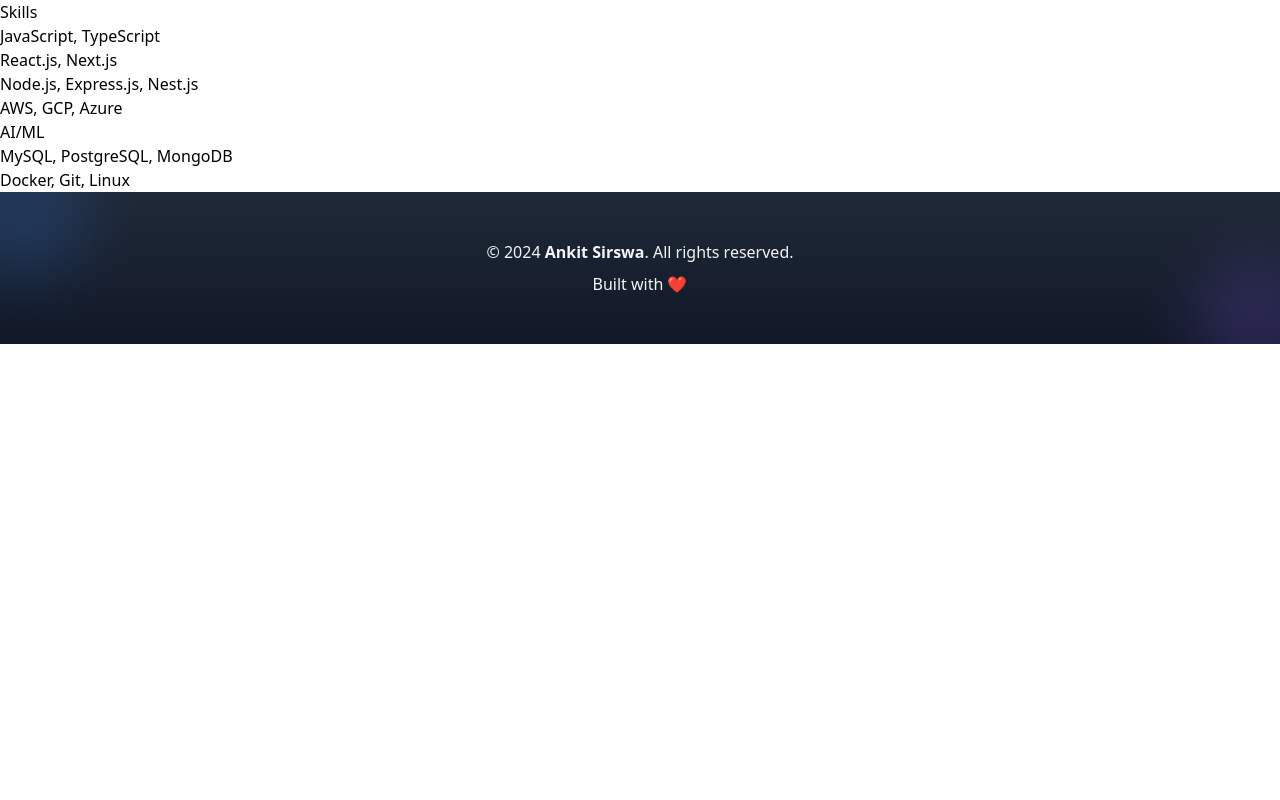
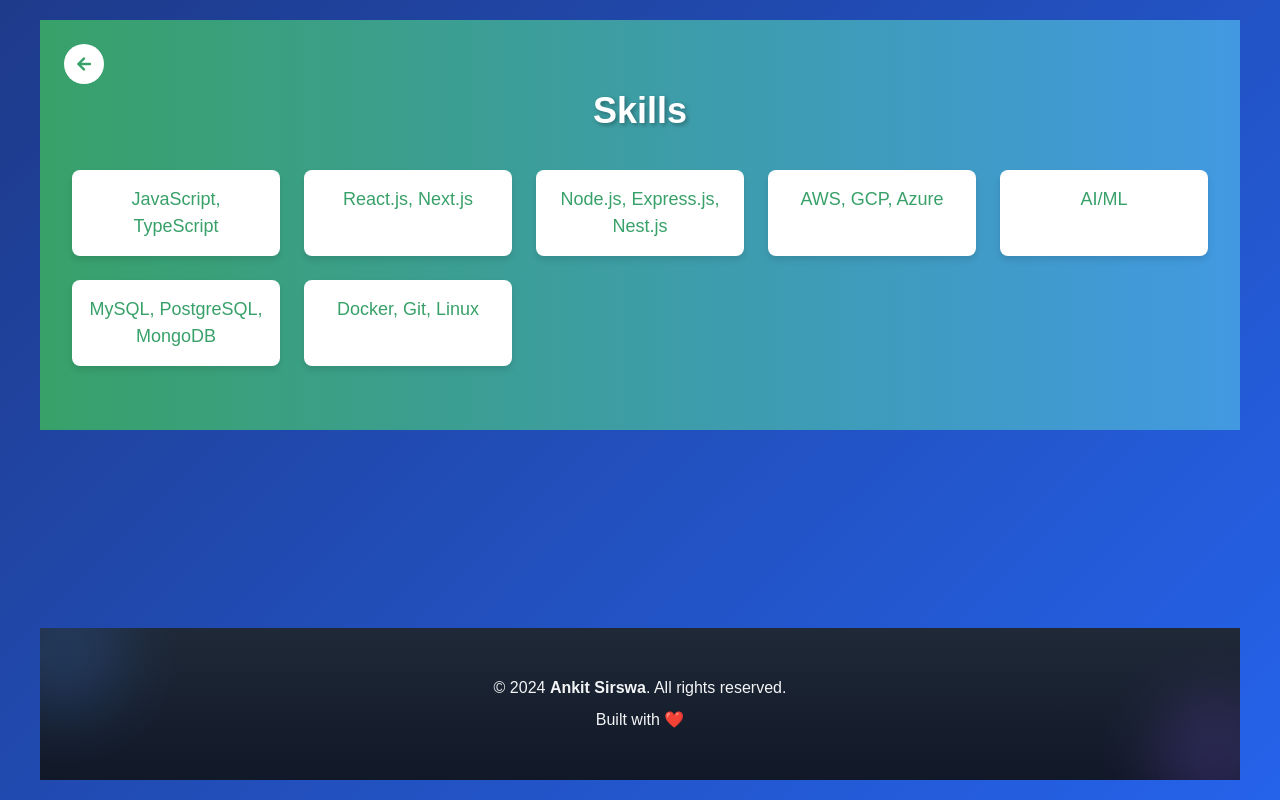
Before and after one commit to iankitt0007/my-portfolio, a Next.js app: page /skills in a window 1280 px wide. Built offline with nearby package versions, Linux system fonts and the light colour scheme.

Commit message:
ui enhancement of skills page and projects page

```diff
--- a/src/components/Experience.tsx
+++ b/src/components/Experience.tsx
@@ -34,7 +34,7 @@ const Experience: React.FC = () => {
             <h3 className="experience-title">Software Engineer</h3>
             <p className="experience-date">2020 - Present</p>
             <p className="experience-description">
-              Working at XYZ Company, where I design and develop scalable
+              Working at Signity Software Solutions Company, where I design and develop scalable
               applications, ensuring performance and maintainability while
               mentoring junior developers.
             </p>
--- a/src/components/Skills.tsx
+++ b/src/components/Skills.tsx
@@ -1,19 +1,52 @@
 // components/Skills.tsx
+import { FaArrowLeft } from 'react-icons/fa';
+import { useRouter } from 'next/router';
+
 const Skills: React.FC = () => {
-    return (
-      <section className="skills py-16 px-4 bg-gray-100">
-        <h2 className="text-3xl font-bold text-center mb-6">Skills</h2>
-        <ul className="list-disc pl-8">
-          <li>JavaScript, TypeScript</li>
-          <li>React.js, Next.js</li>
-          <li>Node.js, Express.js, Nest.js</li>
-          <li>AWS, GCP, Azure</li>
-          <li>AI/ML</li>
-          <li>MySQL, PostgreSQL, MongoDB</li>
-          <li>Docker, Git, Linux</li>
-        </ul>
-      </section>
-    );
+  const router = useRouter();
+
+  const handleBackClick = () => {
+    router.push('/');
   };
 
-  export default Skills;
+  return (
+    <section className="skills-section py-16 px-4 bg-gradient-to-r from-green-400 to-blue-500 text-white animate-fade-in">
+      {/* Back Button Icon */}
+      <button
+        onClick={handleBackClick}
+        className="back-button-icon absolute top-6 left-6 p-3 rounded-full bg-white text-green-600 hover:bg-green-600 hover:text-white transition-all duration-300"
+      >
+        <FaArrowLeft className="w-6 h-6" />
+      </button>
+
+      <h2 className="text-4xl font-bold text-center mb-8 text-shadow-lg animate-slide-up">
+        Skills
+      </h2>
+      <ul className="skills-list grid grid-cols-2 gap-6 max-w-4xl mx-auto animate-fade-in animate-delay-200">
+        <li className="skill-item bg-white text-green-600 p-4 rounded-lg shadow-lg hover:shadow-xl transition-all duration-300">
+          JavaScript, TypeScript
+        </li>
+        <li className="skill-item bg-white text-green-600 p-4 rounded-lg shadow-lg hover:shadow-xl transition-all duration-300">
+          React.js, Next.js
+        </li>
+        <li className="skill-item bg-white text-green-600 p-4 rounded-lg shadow-lg hover:shadow-xl transition-all duration-300">
+          Node.js, Express.js, Nest.js
+        </li>
+        <li className="skill-item bg-white text-green-600 p-4 rounded-lg shadow-lg hover:shadow-xl transition-all duration-300">
+          AWS, GCP, Azure
+        </li>
+        <li className="skill-item bg-white text-green-600 p-4 rounded-lg shadow-lg hover:shadow-xl transition-all duration-300">
+          AI/ML
+        </li>
+        <li className="skill-item bg-white text-green-600 p-4 rounded-lg shadow-lg hover:shadow-xl transition-all duration-300">
+          MySQL, PostgreSQL, MongoDB
+        </li>
+        <li className="skill-item bg-white text-green-600 p-4 rounded-lg shadow-lg hover:shadow-xl transition-all duration-300">
+          Docker, Git, Linux
+        </li>
+      </ul>
+    </section>
+  );
+};
+
+export default Skills;
--- a/src/pages/contact.tsx
+++ b/src/pages/contact.tsx
@@ -3,7 +3,7 @@ import Footer from '../components/Footer';
 
 const ContactPage = () => {
   return (
-    <div>
+    <div className='container'>
       <Contact />
       <Footer />
     </div>
--- a/src/pages/projects.tsx
+++ b/src/pages/projects.tsx
@@ -3,7 +3,7 @@ import Footer from '../components/Footer';
 
 const ProjectsPage = () => {
   return (
-    <div>
+    <div className='container'>
       <Projects />
       <Footer />
     </div>
--- a/src/pages/resume.tsx
+++ b/src/pages/resume.tsx
@@ -3,7 +3,7 @@ import Footer from '../components/Footer';
 
 const ResumePage = () => {
   return (
-    <div>
+    <div className='container'>
       <Resume />
       <Footer />
     </div>
--- a/src/pages/skills.tsx
+++ b/src/pages/skills.tsx
@@ -3,7 +3,7 @@ import Footer from '../components/Footer';
 
 const SkillsPage = () => {
   return (
-    <div>
+    <div className='container'>
       <Skills />
       <Footer />
     </div>
--- a/src/styles/global.css
+++ b/src/styles/global.css
@@ -521,3 +521,231 @@
     min-height: 180px;
   }
 }
+
+/* Back button styles */
+.back-button-icon {
+  position: absolute;
+  top: 1.5rem;
+  left: 1.5rem;
+  background-color: white;
+  color: #38a169; /* Green color */
+  border-radius: 50%;
+  padding: 0.75rem;
+  cursor: pointer;
+  transition: all 0.3s ease;
+}
+
+.back-button-icon:hover {
+  background-color: #38a169; /* Green background on hover */
+  color: white; /* White icon on hover */
+}
+
+/* Skills Section Styles */
+.skills-section {
+  position: relative;
+  padding: 4rem 2rem;
+  background: linear-gradient(to right, #38a169, #4299e1); /* Green to blue gradient */
+  color: white;
+  text-align: center;
+}
+
+.skills-section h2 {
+  font-size: 2.25rem;
+  font-weight: 700;
+  margin-bottom: 2rem;
+  text-shadow: 2px 2px 4px rgba(0, 0, 0, 0.3);
+}
+
+/* Skill Item Styles */
+.skills-list {
+  display: grid;
+  grid-template-columns: repeat(auto-fit, minmax(200px, 1fr)); /* Responsive grid */
+  gap: 1.5rem;
+}
+
+.skill-item {
+  background: white;
+  color: #38a169; /* Green text */
+  padding: 1rem;
+  border-radius: 8px;
+  box-shadow: 0 4px 6px rgba(0, 0, 0, 0.1);
+  text-align: center;
+  font-size: 1.125rem;
+  font-weight: 500;
+  transition: transform 0.3s ease, box-shadow 0.3s ease;
+}
+
+.skill-item:hover {
+  transform: translateY(-5px);
+  box-shadow: 0 8px 12px rgba(0, 0, 0, 0.15);
+}
+
+/* Animations */
+@keyframes fadeIn {
+  0% {
+    opacity: 0;
+  }
+  100% {
+    opacity: 1;
+  }
+}
+
+@keyframes slideUp {
+  0% {
+    transform: translateY(30px);
+    opacity: 0;
+  }
+  100% {
+    transform: translateY(0);
+    opacity: 1;
+  }
+}
+
+.animate-fade-in {
+  animation: fadeIn 1s ease-out forwards;
+}
+
+.animate-slide-up {
+  animation: slideUp 1s ease-out forwards;
+}
+
+.animate-delay-200 {
+  animation-delay: 0.2s;
+}
+
+@media (max-width: 768px) {
+  .skills-section h2 {
+    font-size: 1.875rem;
+  }
+
+  .skill-item {
+    font-size: 1rem;
+    padding: 0.75rem;
+  }
+
+  .back-button-icon {
+    top: 1rem;
+    left: 1rem;
+    padding: 0.5rem;
+  }
+}
+
+.projects {
+  position: relative;
+  padding: 4rem 2rem;
+  background: linear-gradient(to right, #5a67d8, #9f7aea);
+  color: #ffffff;
+  text-align: center;
+}
+
+.projects h2 {
+  font-size: 2.25rem;
+  font-weight: 700;
+  margin-bottom: 2rem;
+  text-shadow: 2px 2px 4px rgba(0, 0, 0, 0.3);
+}
+
+.projects-list {
+  display: grid;
+  grid-template-columns: repeat(auto-fit, minmax(300px, 1fr));
+  gap: 2rem;
+  max-width: 1200px;
+  margin: 0 auto;
+}
+
+.project-card {
+  background: #ffffff;
+  color: #2d3748;
+  border-radius: 10px;
+  padding: 1.5rem;
+  box-shadow: 0 4px 6px rgba(0, 0, 0, 0.1);
+  transition: transform 0.3s ease, box-shadow 0.3s ease;
+  text-align: left;
+  min-height: 150px;
+}
+
+.project-card:hover {
+  transform: translateY(-5px);
+  box-shadow: 0 8px 12px rgba(0, 0, 0, 0.15);
+}
+
+.project-card h3 {
+  font-size: 1.5rem;
+  font-weight: 700;
+  color: #5a67d8;
+  margin-bottom: 0.5rem;
+}
+
+.project-card p {
+  font-size: 1rem;
+  line-height: 1.6;
+  color: #4a5568;
+}
+
+/* Back Button */
+.back-button {
+  position: absolute;
+  top: 1.5rem;
+  left: 1.5rem;
+  background-color: white;
+  color: #5a67d8;
+  border-radius: 50%;
+  padding: 0.75rem;
+  cursor: pointer;
+  transition: all 0.3s ease;
+}
+
+.back-button:hover {
+  background-color: #5a67d8;
+  color: white;
+}
+
+/* Animations */
+@keyframes fadeIn {
+  0% {
+    opacity: 0;
+  }
+  100% {
+    opacity: 1;
+  }
+}
+
+@keyframes slideUp {
+  0% {
+    transform: translateY(30px);
+    opacity: 0;
+  }
+  100% {
+    transform: translateY(0);
+    opacity: 1;
+  }
+}
+
+.animate-fade-in {
+  animation: fadeIn 1s ease-out forwards;
+}
+
+.animate-slide-up {
+  animation: slideUp 1s ease-out forwards;
+}
+
+.animate-delay-200 {
+  animation-delay: 0.2s;
+}
+
+@media (max-width: 768px) {
+  .projects h2 {
+    font-size: 1.875rem;
+  }
+
+  .project-card {
+    font-size: 0.875rem;
+    padding: 1rem;
+  }
+
+  .back-button {
+    top: 1rem;
+    left: 1rem;
+    padding: 0.5rem;
+  }
+}
```
Also changed, not shown: src/components/Projects.tsx (+37 -13 lines).
